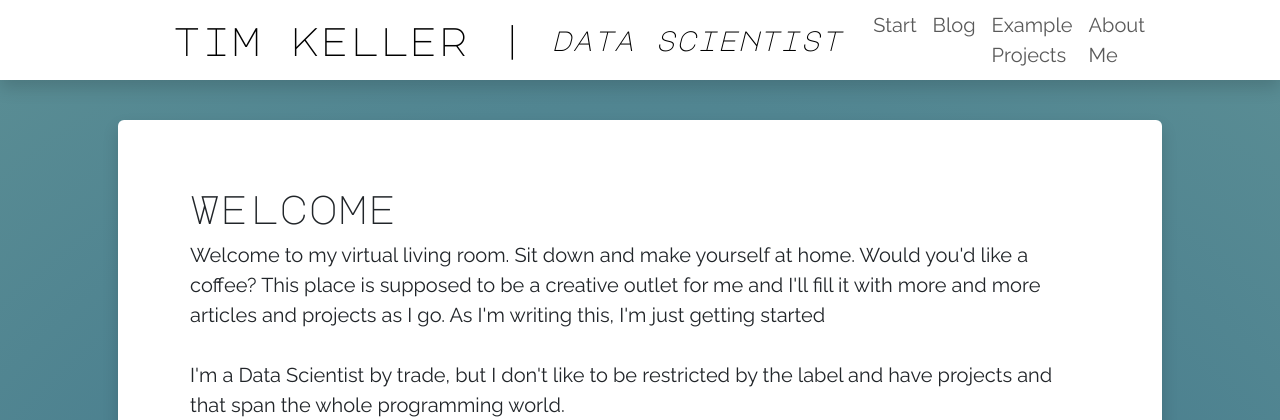
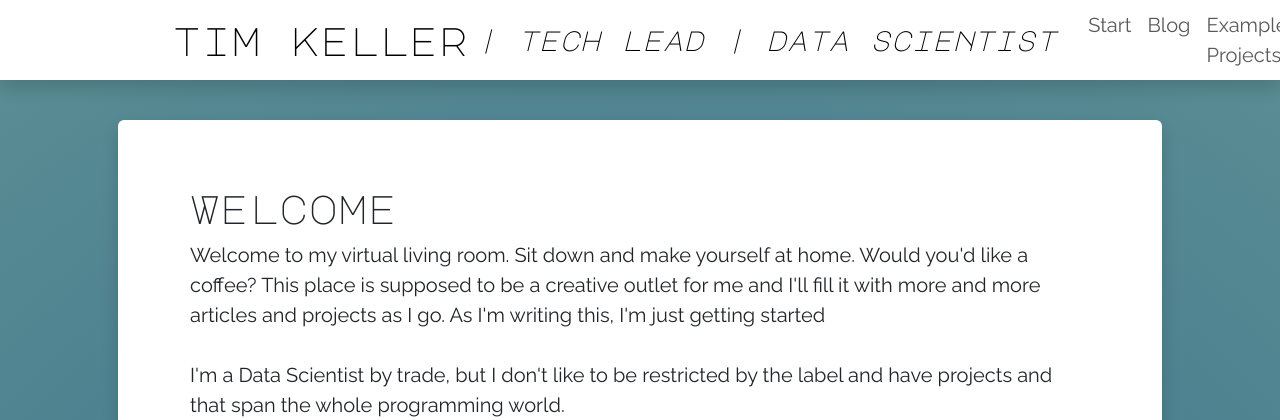
Before and after one commit to tckeller/my_portfolio, a Flask app: page / in a window 1280 px wide. Shown: the top 420 px of the page. Run offline with Flask 3, Linux system fonts and the light colour scheme.

Commit message:
Bring form focus in line witht he rest of the design

```diff
--- a/static/css/style.css
+++ b/static/css/style.css
@@ -105,3 +105,7 @@ html {
 .nav-link:hover, .nav-link:focus {
   text-decoration: underline;
 }
+
+.form-control:focus {
+  box-shadow: inset 0 1px 1px rgba(0, 0, 0, 0.075), 0 0 2px #42778b;
+}
--- a/templates/blog_overview.html
+++ b/templates/blog_overview.html
@@ -14,7 +14,7 @@
         <div class="row mt-0">
             <div class="col m-3 bg-white rounded m-5 shadow p-0">
                 <div class="row m-5">
-                    <h2 class="p-0 Title fs-1 mb-3 col">blog articles</h2>
+                    <h2 class="p-0 Title fs-1 mtb-3 col">blog articles</h2>
                     <input type="text" id="articleSearch" onkeyup="articleSearchFunction()" placeholder="Search for articles..." class="form-control w-50 col">
                 </div>
                 <hr class="gradient_ruler">
--- a/templates/common.html
+++ b/templates/common.html
@@ -1,5 +1,4 @@
 <meta name="viewport" content="width=device-width, initial-scale=1">
-<link rel="stylesheet" href="{{ url_for('static', filename='css/style.css') }}">
 <link rel="preconnect" href="https://fonts.googleapis.com">
 <link rel="preconnect" href="https://fonts.gstatic.com" crossorigin>
 <link href="https://fonts.googleapis.com/css2?family=Lora:ital,wght@0,400;0,700;1,400&display=swap"
@@ -8,3 +7,4 @@
 <link href="https://cdn.jsdelivr.net/npm/bootstrap@5.3.2/dist/css/bootstrap.min.css" rel="stylesheet"
       integrity="sha384-T3c6CoIi6uLrA9TneNEoa7RxnatzjcDSCmG1MXxSR1GAsXEV/Dwwykc2MPK8M2HN" crossorigin="anonymous">
 <link href="https://fonts.googleapis.com/css2?family=Lora:ital@1&family=Major+Mono+Display&family=Raleway:wght@100;300;400&display=swap" rel="stylesheet">
+<link rel="stylesheet" href="{{ url_for('static', filename='css/style.css') }}">
--- a/templates/examples.html
+++ b/templates/examples.html
@@ -14,8 +14,8 @@
         <div class="row mt-0">
             <div class="col m-3 bg-white rounded m-5 shadow p-0">
                 <div class="row m-5">
-                    <h2 class="p-0 Title fs-1 p-0 mb-3 col">projects</h2>
-                    <input type="text" id="articleSearch" onkeyup="articleSearchFunction()" placeholder="Search for articles..." class="form-control w-50 col">
+                    <h2 class="p-0 Title fs-1 p-0 mtb-3 col">projects</h2>
+                    <input type="text" id="articleSearch" onkeyup="articleSearchFunction()" placeholder="Search for projects..." class="form-control w-50 col">
                 </div>
                 <hr class="gradient_ruler m-0 p-0">
                 <div class="m-3 p-4 NormalText">
--- a/templates/navbar.html
+++ b/templates/navbar.html
@@ -1,7 +1,7 @@
 <nav class="navbar navbar-expand-lg navbar-light fixed-top shadow">
   <div class="container-fluid w-75 mx-auto">
-      <a class="Title navbar-brand fs-1">tim keller |</a>
-      <a class="SubTitle navbar-brand fs-3 p-2">data scientist</a>
+      <a class="Title navbar-brand fs-1">tim keller</a>
+      <a class="SubTitle navbar-brand fs-3 p-2">| tech lead | data scientist</a>
     <button class="navbar-toggler" type="button" data-bs-toggle="collapse" data-bs-target="#navbarNav" aria-controls="navbarNav" aria-expanded="false" aria-label="Toggle navigation">
       <span class="navbar-toggler-icon"></span>
     </button>
```
